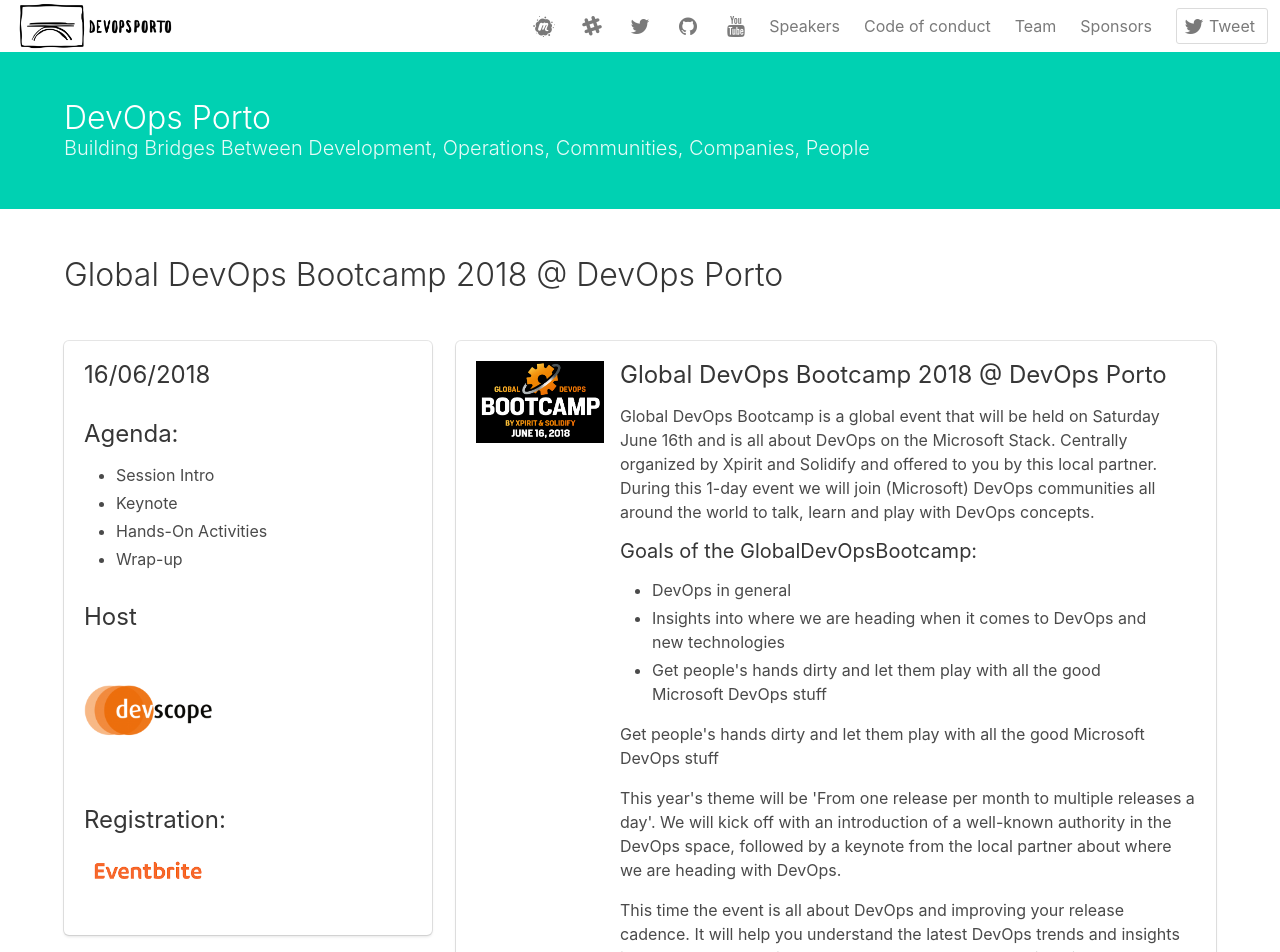
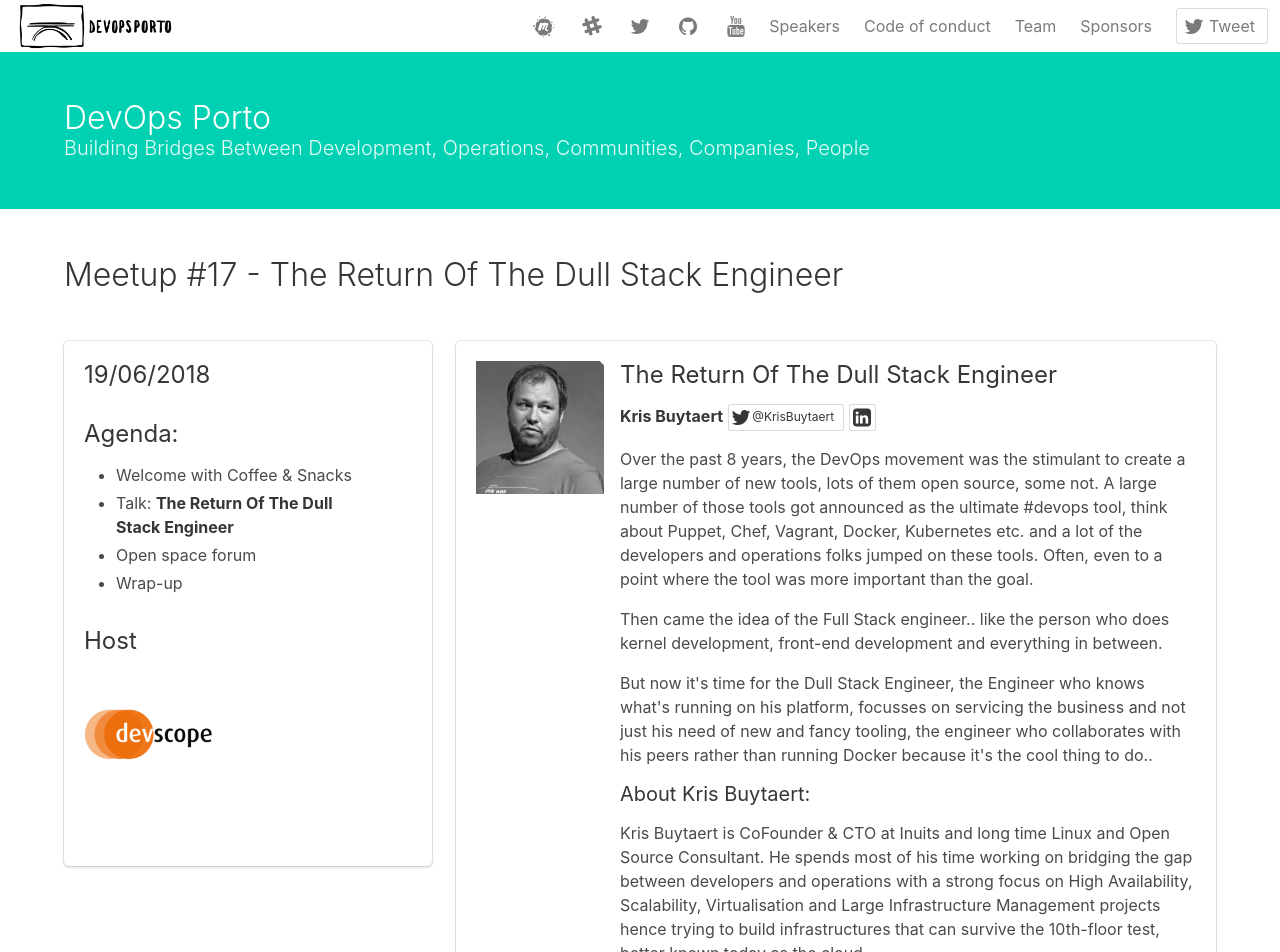
Before and after one commit to DevOpsPorto/devopsporto.github.io, a Jekyll site: the page built from index.md, in a window 1280 px wide and 1400 px high. Shown: the top 952 px of the window. Built offline with Jekyll 4.4.1, drawn with Linux system fonts in a browser that asks for light colours; some of the changed text lies outside the part shown.

Commit message:
devops meetup 17

```diff
--- /dev/null
+++ b/_includes/meetup2018017.html
@@ -0,0 +1,75 @@
+{% include components/meetuptitle.html number=17 title="The Return Of The Dull Stack Engineer" date="19/06/2018" host="DevScope"
+%}
+
+<div class="columns content">
+  <div class="column is-one-third">
+    <div class="box">
+      <h3>19/06/2018</h3>
+      <h3>Agenda:</h3>
+      <ul>
+        <li>Welcome with Coffee & Snacks</li>
+        <li>Talk:
+          <strong>The Return Of The Dull Stack Engineer</strong>
+        </li>
+           <li>Open space forum</li>
+        <li>Wrap-up</li>
+      </ul>
+      <h3>Host</h3>
+      <figure class="image ">
+        <a href="https://www.devscope.net/" target="_blank">
+          <img alt="DevScope" class="width-is-128" src="assets/images/hosts/devscope.png" />
+        </a>
+      </figure>
+      <br/>
+      <br/>
+    </div>
+  </div>
+  <div class="column is-auto">
+
+    <div class="box">
+      <article class="media">
+        {% include components/speakerimage.html imagename="m017_krisbuytaert.jpg" %}
+
+        <div class="media-content">
+          <div class="content">
+            <h3>The Return Of The Dull Stack Engineer</h3>
+            {% include components/speakerhandle.html name="Kris Buytaert" twitter="KrisBuytaert" linkedin="krisbuytaert" %}
+            <p>
+              Over the past 8 years, the DevOps movement was the stimulant to create a large number of new tools, lots of them open source,
+              some not. A large number of those tools got announced as the ultimate #devops tool, think about Puppet, Chef, Vagrant, Docker,
+              Kubernetes etc. and a lot of the developers and operations folks jumped on these tools. Often, even to a point where the tool was
+              more important than the goal.
+            </p>
+            <p>
+              Then came the idea of the Full Stack engineer.. like the person who does kernel development, front-end development and everything
+              in between.
+            </p>
+            <p>
+              But now it's time for the Dull Stack Engineer, the Engineer who knows what's running on his platform, focusses on servicing the
+              business and not just his need of new and fancy tooling, the engineer who collaborates with his peers rather than running Docker
+              because it's the cool thing to do..
+            </p>
+
+            <h4>About Kris Buytaert:</h4>
+            <p>
+              Kris Buytaert is CoFounder & CTO at Inuits and long time Linux and Open Source Consultant. He spends most of his time working on
+              bridging the gap between developers and operations with a strong focus on High Availability, Scalability, Virtualisation and
+              Large Infrastructure Management projects hence trying to build infrastructures that can survive the 10th-floor test, better known
+              today as the cloud.
+            </p>
+            <p>
+              Kris is one of the instigators of the DevOps movement and is actively promoting the DevOps idea! He has written about the same
+              subjects in different books, papers and articles and is frequently speaking at, or organizing different international conferences
+              including DevOpsDays!
+            </p>
+            <!--<h4>Media</h4>
+            <p>
+              <a href="https://speakerdeck.com/devopsporto/devopsporto-meetup16-testing-travel-guide-to-continuous-delivery-by-andre-carmo" target="_blank">Slide deck @ SpeakerDeck</a>
+            </p>-->
+          </div>
+        </div>
+      </article>
+    </div>
+  </div>
+
+</div>
--- a/index.md
+++ b/index.md
@@ -1,7 +1,7 @@
 ---
 layout: default
 ---
-{% include event2018-devopsbootcamp.html %}
+{% include meetup2018017.html %}
 <hr/>
 {% include maps/devscope.html %}
 <hr/>
--- a/meetups.html
+++ b/meetups.html
@@ -3,6 +3,7 @@
 ---
 {% include components/calendarHeader.html year="2018" %}
 
+{% include meetup2018017.html %}
 {% include event2018-devopsbootcamp.html %}
 {% include meetup2018016.html %}
 {% include meetup2018015.html %}
```
Also changed, not shown: assets/images/speakers/m017_krisbuytaert.jpg (added).
